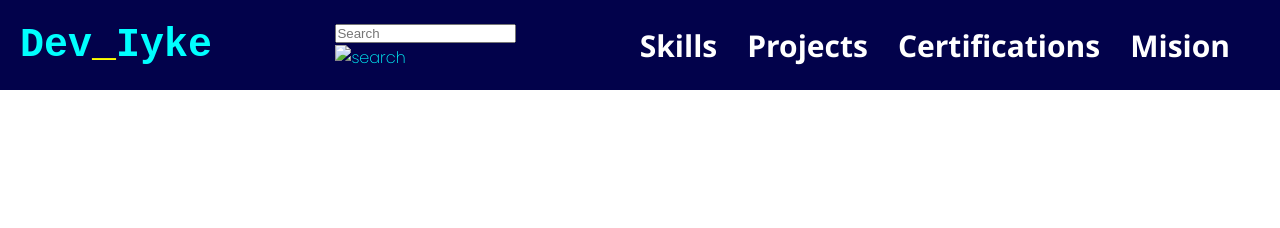
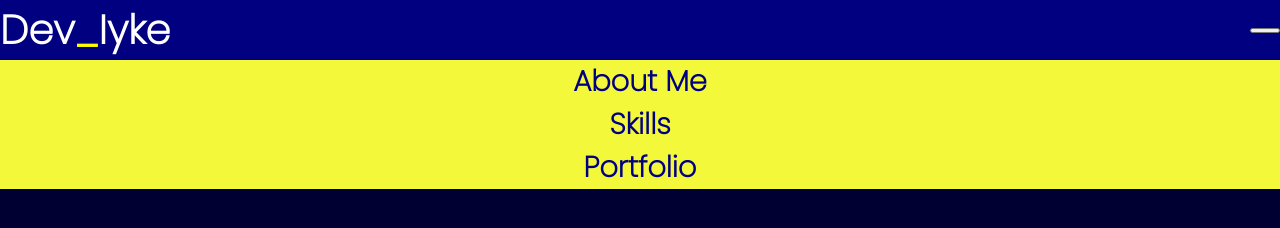
Before and after one commit to Dev-Iyke/My-Portfolio, a plain HTML site: page index.html in a window 1280 px wide. Drawn offline with Linux system fonts and the light colour scheme.

Commit message:
updated the header for small screens

```diff
--- a/index.html
+++ b/index.html
@@ -11,20 +11,20 @@
 </head>
 <body>
     <header>
-        <h1>Dev<span>_</span>Iyke</h1>
+      <div class="h-cont">
+        <h1 class="logo">Dev<span>_</span>Iyke</h1>
+        <button class="menu-btn">
+          <div class="menu-icon"></div>
+        </button>
+      </div>
 
-        <div id="search">
-          <input type="text" placeholder="Search" />
-          <div><img src="images/iyke.png" alt="search" /></div>
-        </div>
-        <nav>
-          <ul>
-            <li><a href="skills.html">skills</a></li>
-            <li><a href="projects.html">Projects</a></li>
-            <li><a href="certifications.html">Certifications</a></li>
-            <li><a href="mision.html">Mision</a></li>
-          </ul>
-        </nav>
+      <nav>
+        <ul>
+          <li><a href="skills.html">About Me</a></li>
+          <li><a href="projects.html">Skills</a></li>
+          <li><a href="certifications.html">Portfolio</a></li>
+        </ul>
+      </nav>
       </header>
 </body>
 </html>
--- a/styles.css
+++ b/styles.css
@@ -5,17 +5,125 @@
     box-sizing: border-box;
 }
 html{
+    scroll-behavior: smooth;
+  }
+body{
     font-family: 'Poppins', system-ui, -apple-system, BlinkMacSystemFont, 'Segoe UI', Roboto, Oxygen, Ubuntu, Cantarell, 'Open Sans', 'Helvetica Neue', sans-serif;
-  }
+    font-size: 1.5rem;
+    min-height: 100vh;
+    background-color: #003;
+    display: flex;
+    flex-direction: column;
+}
+img{
+    display: block;
+    max-width: 100%;
+    height: auto;
+}
+
+
+/* UTILITY CLASSES */
+.nowrap{
+    white-space: nowrap;
+}
+
+/* ***************HEADER SECTION**************** */
+/* SMALLEST SCREEN SIZES */
+
+.h-cont{
+    display: flex;
+    align-items: center;
+    justify-content: space-between;
+    width: 100%;
+    background-color: navy;
+}
+.menu-btn{
+    width: 30px;
+    height: 5px;
+}
+
+.logo{
+    color: white;
+    font-size: 40px;
+}
+.logo span{
+    color: yellow;
+}
+nav{
+    display: none;
+    animation: dropDown .5s ease-in-out forwards;
+}
+nav ul{
+    display: flex;
+    flex-direction: column;
+    align-items: center;
+    background-color: rgb(244, 248, 59);
+    min-width: 100%;
+}
+nav ul li{
+    list-style-type: none;
+    width: 100%;
+
+}
+nav ul li a{
+    display: block;
+    text-align: center;
+    text-decoration: none;
+    color: navy;
+    font-size: 1.8rem;
+    font-weight: bold;
+}
+
+@keyframes dropDown {
+    0%{
+        transform: scaleY(0);
+    }
+    80%{
+        transform: scaleY(1.2);
+    }
+    100%{
+        transform: scaleY(1);
+    }
+}
+
+/* MOBILE SCREENS */
+@media screen and (min-width: 750px){
+    nav{
+        display: block;
+    }
+}
+
+
+
+
+
+
+
+
+
+
+
+
+
+
+
+
+
+
+
+
+
 
 /* DESKTOP VIEW */
-header {
+/* header {
     display: flex;
     background-color: rgb(2, 2, 75);
     color: aqua;
     justify-content: space-between;
     align-items: center;
-    padding: 20px;
+    padding: 10px;
+    width: 100%;
+    margin: 0 auto;
 }
 header h1 {
     font-size: 40px;
@@ -31,6 +139,7 @@ nav ul {
     text-decoration: none;
     display: flex;
     justify-content: space-around;
+    gap: 50px;
 }
 nav li a {
     text-decoration: none;
@@ -39,12 +148,11 @@ nav li a {
     font-family: "Segoe UI", Tahoma, Geneva, Verdana, sans-serif;
     margin-right: 30px;
     text-transform: capitalize;
-    font-size: 30px;
-    color: c;
+    font-size: 20px;
 }
 nav li a:hover{
     cursor: pointer;
     background-color: rgb(2, 2, 75);
     color: yellow;
-    transform: scale(1.5);
-}
+    font-size: 25px;
+} */
```
